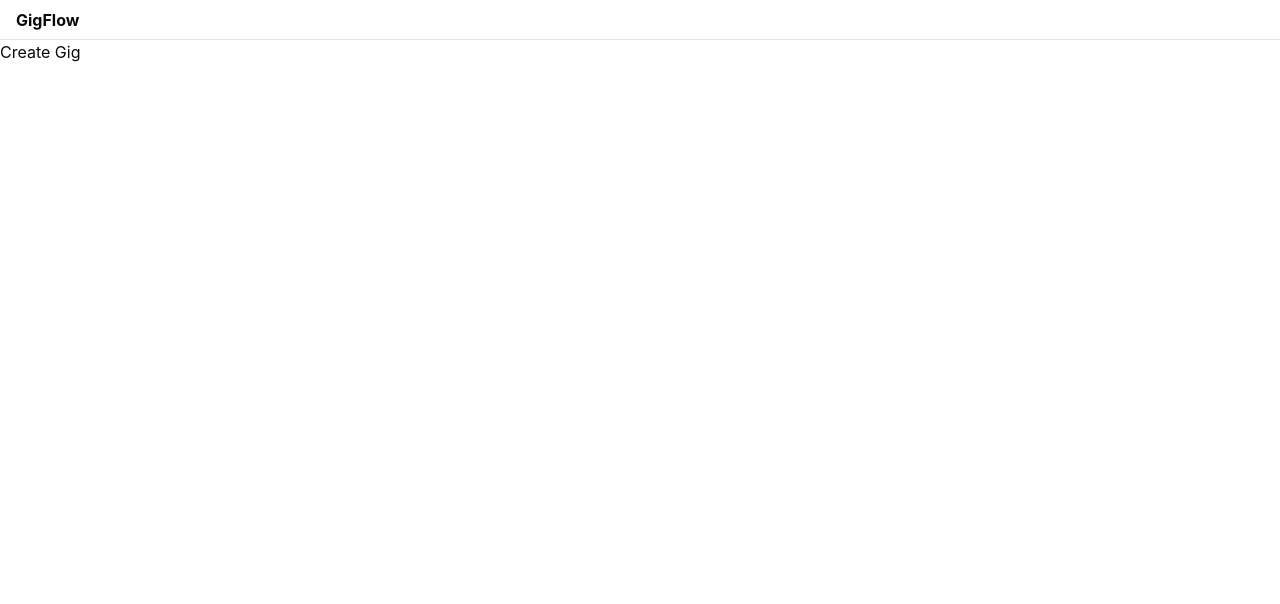
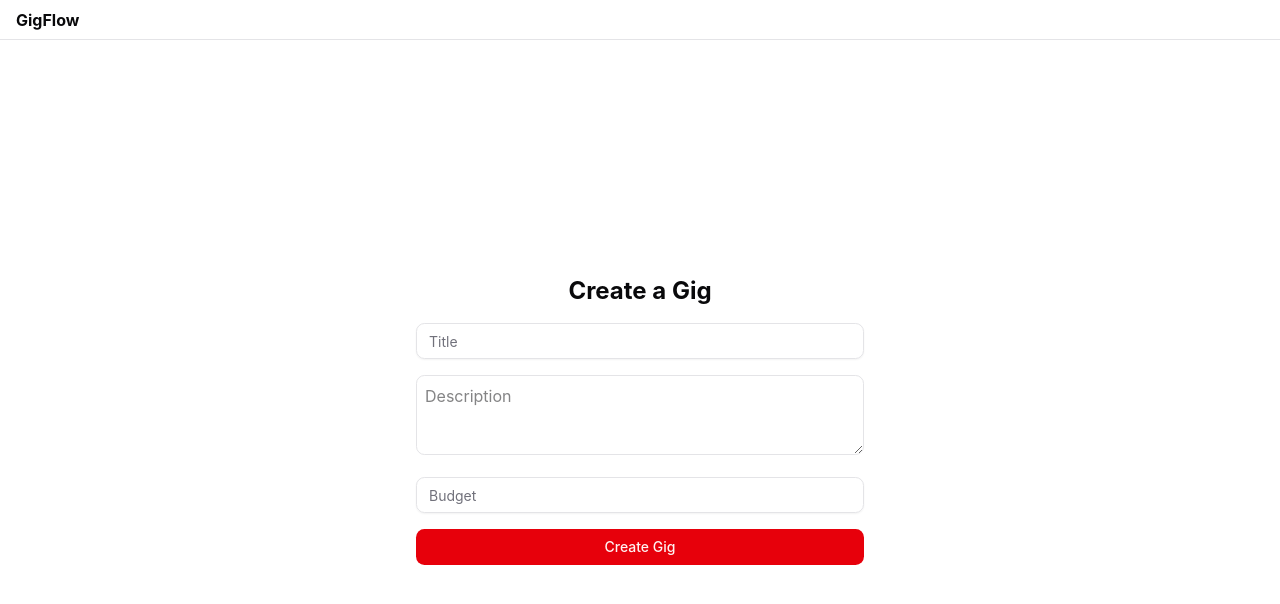
Before and after one commit to darshan03s/gig-flow, a React (Vite) app: page /create-gig in a window 1280 px wide. Shown: the top 604 px of the page. Built offline with nearby package versions, Linux system fonts and the light colour scheme; no server answers.

Commit message:
feat: add gig creation page with form validation and API submission

```diff
--- a/src/pages/CreateGig.tsx
+++ b/src/pages/CreateGig.tsx
@@ -1,5 +1,82 @@
+import { Button } from '@/components/ui/button';
+import { Input } from '@/components/ui/input';
+import { useState } from 'react';
+import { toast } from 'sonner';
+
 const CreateGig = () => {
-  return <main>Create Gig</main>;
+  const [title, setTitle] = useState('');
+  const [description, setDescription] = useState('');
+  const [budget, setBudget] = useState<number>();
+
+  async function handleCreateGig() {
+    if (!title || !description || !budget) {
+      toast.error('All fields are required');
+      return;
+    }
+
+    if (!Number.isInteger(budget)) {
+      toast.error('Budget must be an integer');
+      return;
+    }
+
+    const API_URL = import.meta.env.VITE_API_URL;
+
+    try {
+      const response = await fetch(`${API_URL}/api/gigs`, {
+        credentials: 'include',
+        method: 'POST',
+        headers: {
+          'Content-Type': 'application/json'
+        },
+        body: JSON.stringify({ title, description, budget })
+      });
+
+      if (!response.ok) {
+        toast.error('Failed to create gig');
+        return;
+      }
+
+      const data = await response.json();
+
+      if (data.message) {
+        toast.info(data.message);
+      }
+    } catch (error) {
+      toast.error('Failed to create gig');
+      console.log(error);
+    }
+  }
+
+  return (
+    <main className="h-[calc(100vh-40px)] flex items-center justify-center">
+      <div className="w-full max-w-md flex flex-col gap-4">
+        <h1 className="text-2xl font-bold text-center">Create a Gig</h1>
+        <div className="create-gig-inputs space-y-4">
+          <Input
+            placeholder="Title"
+            type="text"
+            value={title}
+            onChange={(e) => setTitle(e.target.value)}
+          />
+          <textarea
+            placeholder="Description"
+            className="h-20 w-full p-2 border rounded-md"
+            value={description}
+            onChange={(e) => setDescription(e.target.value)}
+          />
+          <Input
+            placeholder="Budget"
+            type="number"
+            value={budget}
+            onChange={(e) => setBudget(Number(e.target.value))}
+          />
+        </div>
+        <Button className="w-full" onClick={handleCreateGig}>
+          Create Gig
+        </Button>
+      </div>
+    </main>
+  );
 };
 
 export default CreateGig;
```
